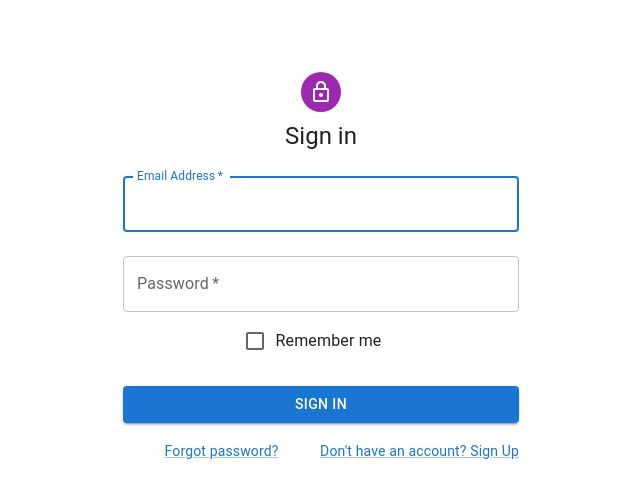
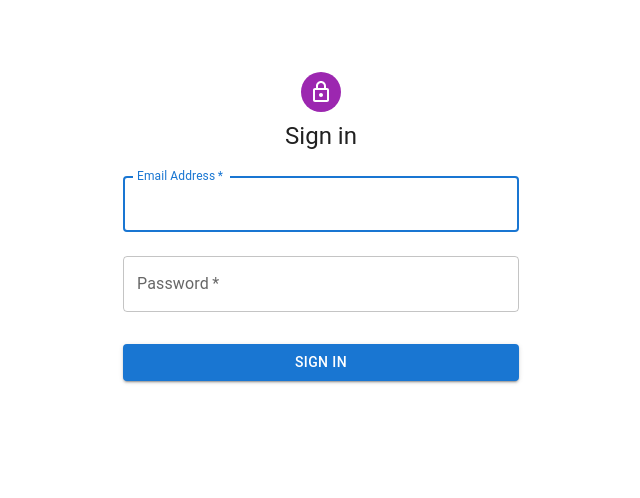
Before and after one commit to ptk-trindade/hackathon-navi, a React (Create React App) app in the folder frontend/: page /LogIn/Consumidor in a window 1280 px wide. Shown: the top 498 px of the page, without its empty margins (319-959 px from the left). Built offline with nearby package versions, Linux system fonts and the light colour scheme.

Commit message:
fix: Login

```diff
--- a/frontend/src/Screens/LogIn.js
+++ b/frontend/src/Screens/LogIn.js
@@ -60,10 +60,6 @@
               id="password"
               autoComplete="current-password"
             />
-            <FormControlLabel
-              control={<Checkbox value="remember" color="primary" />}
-              label="Remember me"
-            />
             <Button
               type="submit"
               fullWidth
@@ -73,18 +69,6 @@
             >
               Sign In
             </Button>
-            <Grid container>
-              <Grid item xs>
-                <Link href="#" variant="body2">
-                  Forgot password?
-                </Link>
-              </Grid>
-              <Grid item>
-                <Link href="#" variant="body2">
-                  {"Don't have an account? Sign Up"}
-                </Link>
-              </Grid>
-            </Grid>
           </Box>
         </Box>
       </Container>
```
